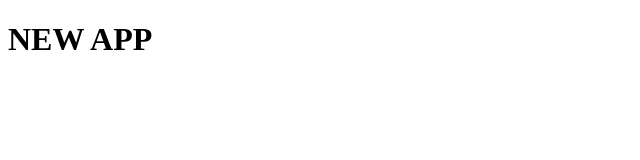
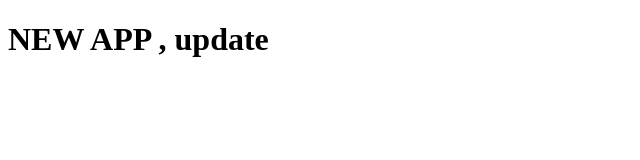
Before and after one commit to aboulkanatir/firstgitrepo, a plain HTML site: page index.html in a window 1280 px wide. Shown: the whole page, without its empty margins (0-640 px from the left). Drawn offline with Linux system fonts and the light colour scheme.

Commit message:
commpleted the first qoute

```diff
--- a/index.html
+++ b/index.html
@@ -7,6 +7,6 @@
     <title>Document</title>
 </head>
 <body>
-    <h1>NEW APP </h1>
+    <h1>NEW APP , update  </h1>
 </body>
 </html>
```
